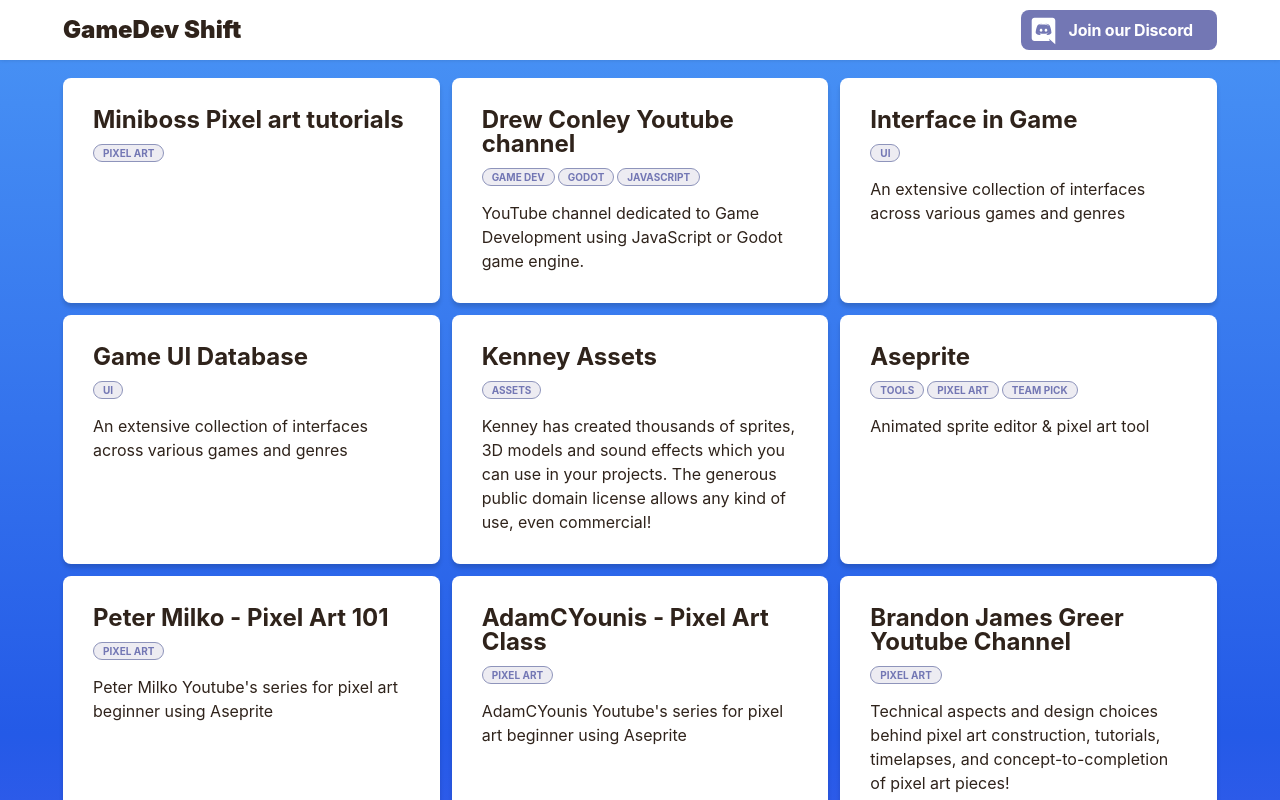
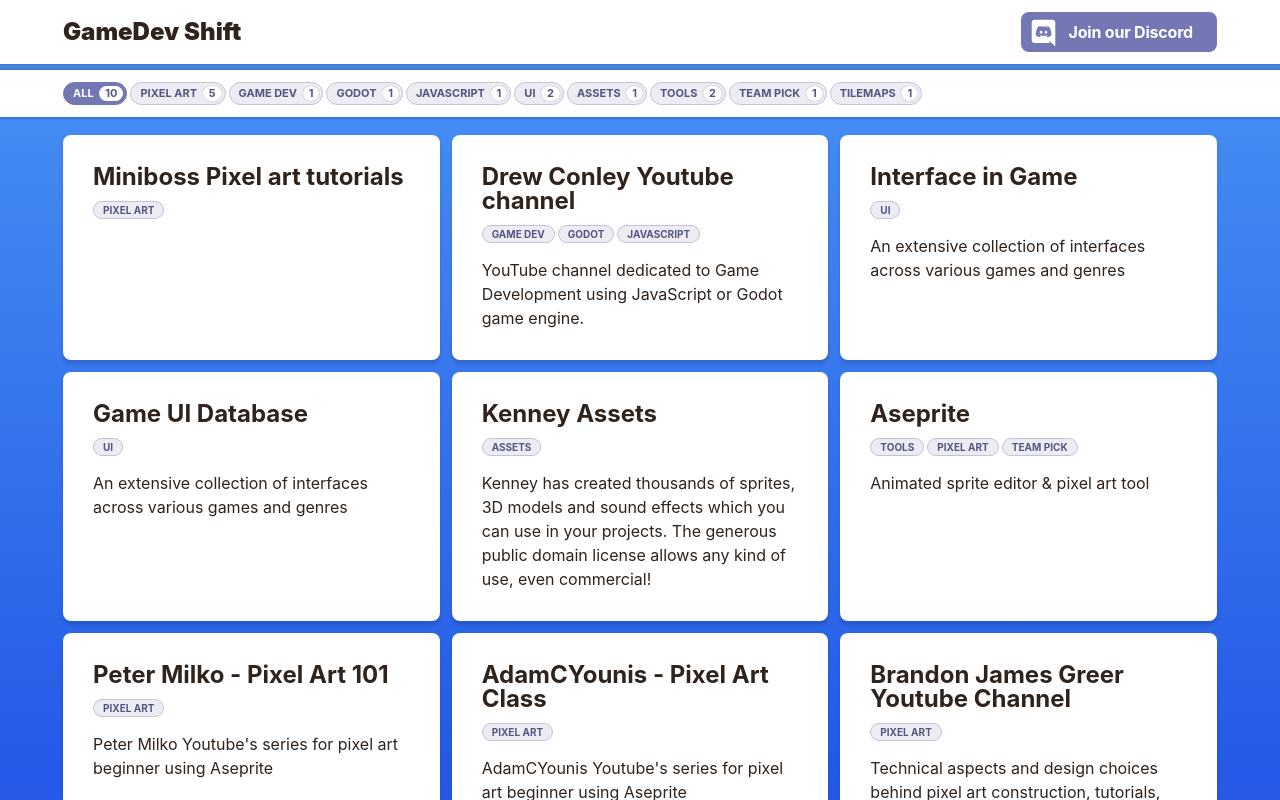
Before and after one commit to drewconley/gamedevshift-resources, a React (Create React App) app: page / in a window 1280 px wide. Shown: the top 800 px of the page. Built offline with nearby package versions, Linux system fonts and the light colour scheme.

Commit message:
add tag filters

```diff
--- a/src/components/App/App.module.scss
+++ b/src/components/App/App.module.scss
@@ -1,7 +1,21 @@
 @import "../../variables.scss";
 
-.root {
-  margin: $header-height 0 0 0;
+.tagFilter {
+  background: $color-white;
+  box-shadow: 0px 0px 2px 2px rgba($color-black, 0.15);
+  margin: 6px 0 0 0;
+  padding: 0;
+}
+
+// 1: 9px bottom padding to account for tags already having a bottom padding of 3px
+.tagFilterContainer {
+  margin: 0 auto;
+  max-width: $container-width-xl;
+  padding: 12px 12px 9px 12px; // 1
+
+  @include bp-lg {
+    padding: 12px 18px 9px 18px; // 1
+  }
 }
 
 .resources {
--- a/src/components/App/App.tsx
+++ b/src/components/App/App.tsx
@@ -1,17 +1,47 @@
 import { Card } from "../../components/Card/Card";
 import { Header } from "../Header/Header";
+import { Resource, Tag } from "../../types";
+import { TagFilter } from "../TagFilter/TagFilter";
 import resources from "../../data";
+
 import styles from "./App.module.scss";
+import { useState } from "react";
+
+// Gather up a unique set of all the tags in all the resources as a once off operation
+const allTags = {
+  All: resources.length,
+  ...resources.reduce<Record<Tag, number>>((previousValue, { tags = [] }) => {
+    tags.forEach((tag) => {
+      previousValue[tag] = previousValue[tag] ? previousValue[tag] + 1 : 1;
+    });
+    return previousValue;
+  }, {}),
+};
 
 function App() {
+  const [currentTag, setCurrentTag] = useState<Tag>("All");
+
+  const filterByTag = ({ tags = [] }: Resource): boolean => {
+    return currentTag === "All" || tags.includes(currentTag);
+  };
+
   return (
-    <div className={styles.root}>
+    <main>
       <Header />
-      <div className={styles.resources}>
-        {resources.map((resource, key) => (
+      <div className={styles.tagFilter}>
+        <div className={styles.tagFilterContainer}>
+          <TagFilter
+            currentTag={currentTag}
+            onFilter={setCurrentTag}
+            tags={allTags}
+          />
+        </div>
+      </div>
+      <section className={styles.resources}>
+        {resources.filter(filterByTag).map((resource, key) => (
           <Card key={key} resource={resource} />
         ))}
-      </div>
+      </section>
       <div className={styles.addContainer}>
         <a
           className={styles.add}
@@ -22,7 +52,7 @@
           Add a resource
         </a>
       </div>
-    </div>
+    </main>
   );
 }
 
--- a/src/components/Header/Header.module.scss
+++ b/src/components/Header/Header.module.scss
@@ -2,16 +2,7 @@
 
 .root {
   background: $color-white;
-  box-shadow: 0px 0 4px rgba($color-black, 0.15);
-  height: $header-height;
-  left: 0;
-  position: absolute;
-  right: 0;
-  top: 0;
-
-  @include bp-md {
-    height: $header-height;
-  }
+  box-shadow: 0px 0px 2px 2px rgba($color-black, 0.15);
 }
 
 .container {
@@ -21,10 +12,10 @@
   justify-content: space-between;
   margin: 0 auto;
   max-width: $container-width-xl;
-  padding: 0 12px;
+  padding: 12px 12px;
 
   @include bp-md {
-    padding: 0 18px;
+    padding: 12px 18px;
   }
 }
 
--- /dev/null
+++ b/src/components/TagFilter/TagFilter.module.scss
@@ -0,0 +1,46 @@
+@import "../../variables.scss";
+
+.root {
+  @extend .tag-list;
+}
+
+.tag {
+  @extend .tag;
+  font-size: 11px;
+  padding: 0;
+  transition: 300ms all;
+}
+
+.tag.selected,
+.tag.selected:hover {
+  background-color: $color-purple-4;
+  border-color: $color-purple-4;
+  color: $color-white;
+}
+
+.tag:hover {
+  background-color: $color-purple-1;
+}
+
+.button {
+  appearance: none;
+  background: transparent;
+  border: 0;
+  color: inherit;
+  cursor: pointer;
+  font: inherit;
+  margin: 0;
+  padding: 3px 3px 3px 9px;
+  text-transform: inherit;
+}
+
+.count {
+  background-color: $color-white;
+  border-radius: 25px;
+  box-shadow: 0 0 1px 0 $color-purple-4;
+  color: $color-purple-5;
+  display: inline-block;
+  margin: 0 0 0 3px;
+  min-width: 15px;
+  padding: 2px 6px;
+}
--- /dev/null
+++ b/src/components/TagFilter/TagFilter.tsx
@@ -0,0 +1,33 @@
+import classnames from "classnames";
+
+import { Tag } from "../../types";
+
+import styles from "./TagFilter.module.scss";
+
+export type TagsProps = {
+  className?: string;
+  onFilter: (tag: Tag) => void;
+  tags?: Record<Tag, number>;
+  currentTag: Tag;
+};
+
+export function TagFilter(props: TagsProps) {
+  const { className, currentTag, onFilter, tags = [] } = props;
+
+  return (
+    <ul className={classnames(styles.root, className)}>
+      {Object.entries(tags).map(([tag, count]) => (
+        <li
+          key={tag}
+          className={classnames(styles.tag, {
+            [styles.selected]: tag === currentTag,
+          })}
+        >
+          <button className={styles.button} onClick={() => onFilter(tag)}>
+            {tag} <span className={styles.count}>{count}</span>
+          </button>
+        </li>
+      ))}
+    </ul>
+  );
+}
--- a/src/components/Tags/Tags.module.scss
+++ b/src/components/Tags/Tags.module.scss
@@ -1,20 +1,9 @@
 @import "../../variables.scss";
 
 .root {
-  display: flex;
-  flex-wrap: wrap;
-  list-style: none;
-  margin: 0;
-  padding: 0;
+  @extend .tag-list;
 }
 
 .tag {
-  background-color: rgba($color-purple-1, 0.5);
-  border: 1px solid $color-purple-3;
-  border-radius: 12px;
-  color: $color-purple-4;
-  font: 700 10px/1 $font;
-  margin: 0 3px 3px 0;
-  padding: 3px 9px;
-  text-transform: uppercase;
+  @extend .tag;
 }
--- a/src/components/Tags/Tags.tsx
+++ b/src/components/Tags/Tags.tsx
@@ -1,11 +1,11 @@
 import classnames from "classnames";
 
-import { Resource } from "../../types";
+import { Tag } from "../../types";
 import styles from "./Tags.module.scss";
 
 export type TagsProps = {
-  className: string;
-  tags: Resource["tags"];
+  className?: string;
+  tags?: Array<Tag>;
 };
 
 export function Tags(props: TagsProps) {
@@ -14,7 +14,9 @@
   return (
     <ul className={classnames(styles.root, className)}>
       {tags.map((tag) => (
-        <li className={styles.tag}>{tag}</li>
+        <li key={tag} className={styles.tag}>
+          {tag}
+        </li>
       ))}
     </ul>
   );
--- a/src/types.ts
+++ b/src/types.ts
@@ -1,6 +1,8 @@
+export type Tag = string;
+
 export type Resource = {
   title?: string;
   blurb?: string;
   url?: string;
-  tags?: Array<string>;
+  tags?: Array<Tag>;
 };
--- a/src/variables.scss
+++ b/src/variables.scss
@@ -1,8 +1,5 @@
 $font: -apple-system, BlinkMacSystemFont, "Segoe UI", Helvetica, Arial,
   sans-serif, "Apple Color Emoji", "Segoe UI Emoji";
-
-$header-height: 60px;
-$header-height-md: 66px;
 
 $color-white: #ffffff;
 $color-black: #000000;
@@ -13,6 +10,7 @@
 $color-purple-2: #c3c1db;
 $color-purple-3: #8e94bb;
 $color-purple-4: #7377b4;
+$color-purple-5: #535682;
 
 $container-width-xl: 1190px;
 
@@ -44,3 +42,22 @@
     @content;
   }
 }
+
+.tag-list {
+  display: flex;
+  flex-wrap: wrap;
+  list-style: none;
+  margin: 0;
+  padding: 0;
+}
+
+.tag {
+  background-color: rgba($color-purple-1, 0.5);
+  border: 1px solid $color-purple-2;
+  border-radius: 12px;
+  color: $color-purple-5;
+  font: 700 10px/1 $font;
+  margin: 0 3px 3px 0;
+  padding: 3px 9px;
+  text-transform: uppercase;
+}
```
